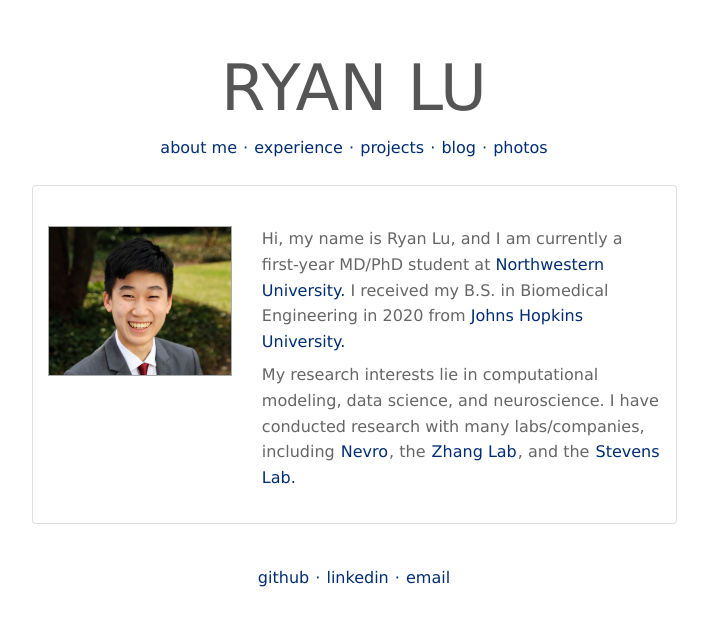
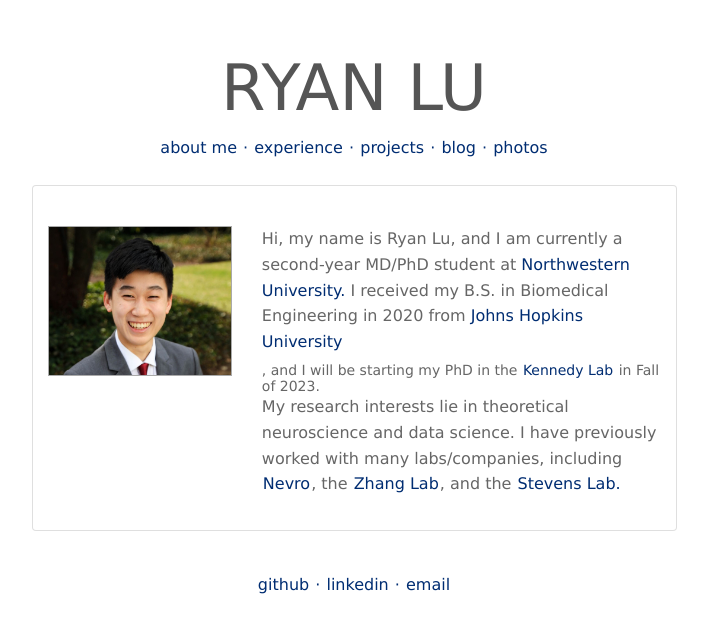
Before and after one commit to ryanlu41/ryanlu41.github.io, a Jekyll site: the page built from index.html, in a window 1280 px wide. Shown: the top 633 px of the page, without its empty margins (286-994 px from the left). Built offline with Jekyll 4.4.1, drawn with Linux system fonts in a browser that asks for light colours.

Commit message:
updated home page

```diff
--- a/index.html
+++ b/index.html
@@ -7,8 +7,8 @@
         <div class="row">
             <div class="col-sm-4"><img id='profile' src='./images/photo.jpg' /></div>
             <div class="col-sm-8">
-                <h4 class='about'>Hi, my name is Ryan Lu, and I am currently a first-year MD/PhD student at <span class="highlight">Northwestern University.</span> I received my B.S. in Biomedical Engineering in 2020 from <span class="highlight">Johns Hopkins University.</span></h4>
-                <h4 class = 'about'> My research interests lie in computational modeling, data science, and neuroscience. I have conducted research with many labs/companies, including <a href='https://nevro.com/English/Home/default.aspx'>Nevro</a>, the <a href='https://pages.jh.edu/kechen/'>Zhang Lab</a>, and the <a href='https://lcicm.jhmi.edu/'>Stevens Lab.</a></h4>
+                <h4 class='about'>Hi, my name is Ryan Lu, and I am currently a second-year MD/PhD student at <span class="highlight">Northwestern University.</span> I received my B.S. in Biomedical Engineering in 2020 from <span class="highlight">Johns Hopkins University</span></h4>, and I will be starting my PhD in the <a href="https://sites.northwestern.edu/kennedylab/">Kennedy Lab</a> in Fall of 2023.
+                <h4 class = 'about'> My research interests lie in theoretical neuroscience and data science. I have previously worked with many labs/companies, including <a href='https://nevro.com/English/Home/default.aspx'>Nevro</a>, the <a href='https://pages.jh.edu/kechen/'>Zhang Lab</a>, and the <a href='https://lcicm.jhmi.edu/'>Stevens Lab.</a></h4>
             </div>
         </div>
     </div>
```
